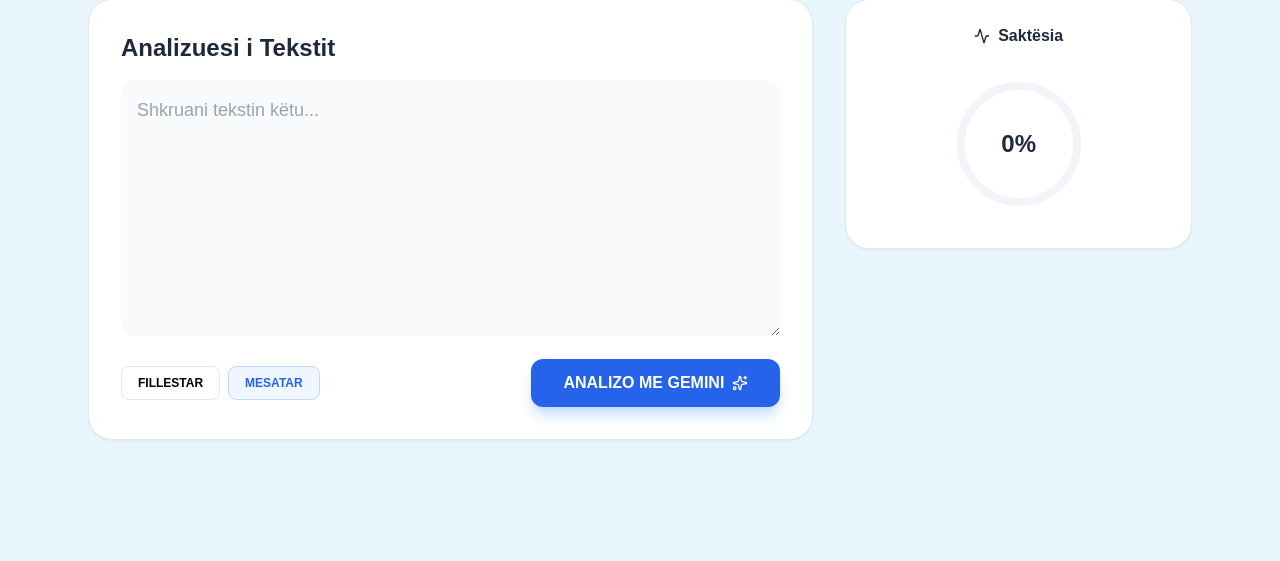
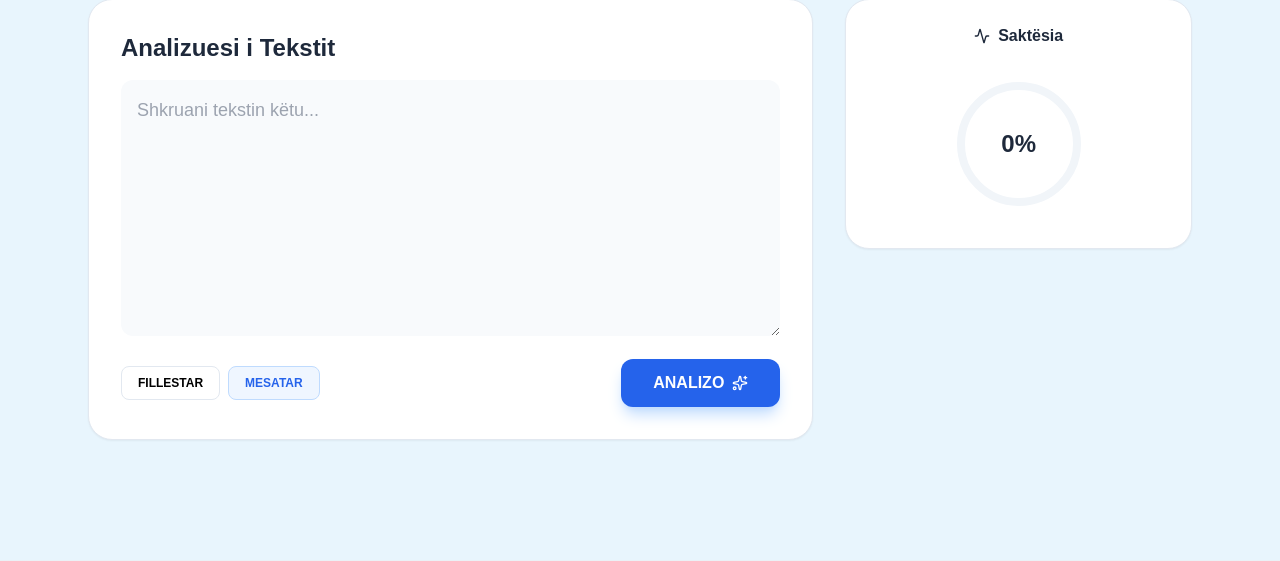
Before and after one commit to ProgramWebJX/PaHuazime, a Flask app: page / in a window 1280 px wide. Shown: the part 98-659 px from the top of the page. Run offline with Flask 3, Linux system fonts and the light colour scheme; some libraries are stand-ins or nearby versions.

Commit message:
Update AI model to gemini-2.5-flash and add favicon

```diff
--- a/templates/index.html
+++ b/templates/index.html
@@ -14,6 +14,11 @@
     <meta charset="UTF-8">
     <meta name="viewport" content="width=device-width, initial-scale=1.0">
     <title>PaHuazime - JXPlatforms</title>
+    <link rel="apple-touch-icon" sizes="180x180" href="/static/favicon/apple-touch-icon.png">
+    <link rel="icon" type="image/png" sizes="32x32" href="/static/favicon/favicon-32x32.png">
+    <link rel="icon" type="image/png" sizes="16x16" href="/static/favicon/favicon-16x16.png">
+    <link rel="manifest" href="/static/favicon/site.webmanifest">
+    <link rel="shortcut icon" href="/static/favicon/favicon.ico">
     <meta name="google-site-verification" content="g3OMeQfyS3NRf7bqlNNqpa-vrqkDqZImzwR1osrr8uA" />
     <script src="https://cdn.tailwindcss.com"></script>
     <script src="https://unpkg.com/lucide@latest"></script>
@@ -122,7 +127,7 @@
                             </div>
                             <button onclick="processText()" id="actionBtn"
                                 class="bg-blue-600 text-white px-8 py-3 rounded-xl font-bold flex items-center hover:bg-blue-700 transition shadow-lg shadow-blue-200">
-                                <span>ANALIZO ME GEMINI</span> <i data-lucide="sparkles" class="ml-2 w-4 h-4"></i>
+                                <span>ANALIZO</span> <i data-lucide="sparkles" class="ml-2 w-4 h-4"></i>
                             </button>
                         </div>
                     </div>
@@ -336,7 +341,7 @@
             const prompt = `Roli: Ekspert i gjuhës shqipe. Analizo tekstin për huazime dhe kthe JSON: {"cleaned_text": "...", "replacements": [{"foreign": "...", "albanian": "...", "reason": "..."}], "accuracy_score": 0.85}. Teksti: ${text}`;
 
             try {
-                const response = await fetch(`https://generativelanguage.googleapis.com/v1beta/models/gemini-1.5-flash:generateContent?key=${apiKey}`, {
+                const response = await fetch(`https://generativelanguage.googleapis.com/v1beta/models/gemini-2.5-flash:generateContent?key=${apiKey}`, {
                     method: 'POST',
                     headers: { 'Content-Type': 'application/json' },
                     body: JSON.stringify({ contents: [{ parts: [{ text: prompt }] }] })
```
Also changed, not shown: static/favicon/android-chrome-192x192.png (added), static/favicon/android-chrome-512x512.png (added), static/favicon/apple-touch-icon.png (added), static/favicon/favicon-16x16.png (added), static/favicon/favicon-32x32.png (added), static/favicon/favicon.ico (added), static/favicon/site.webmanifest (added).
